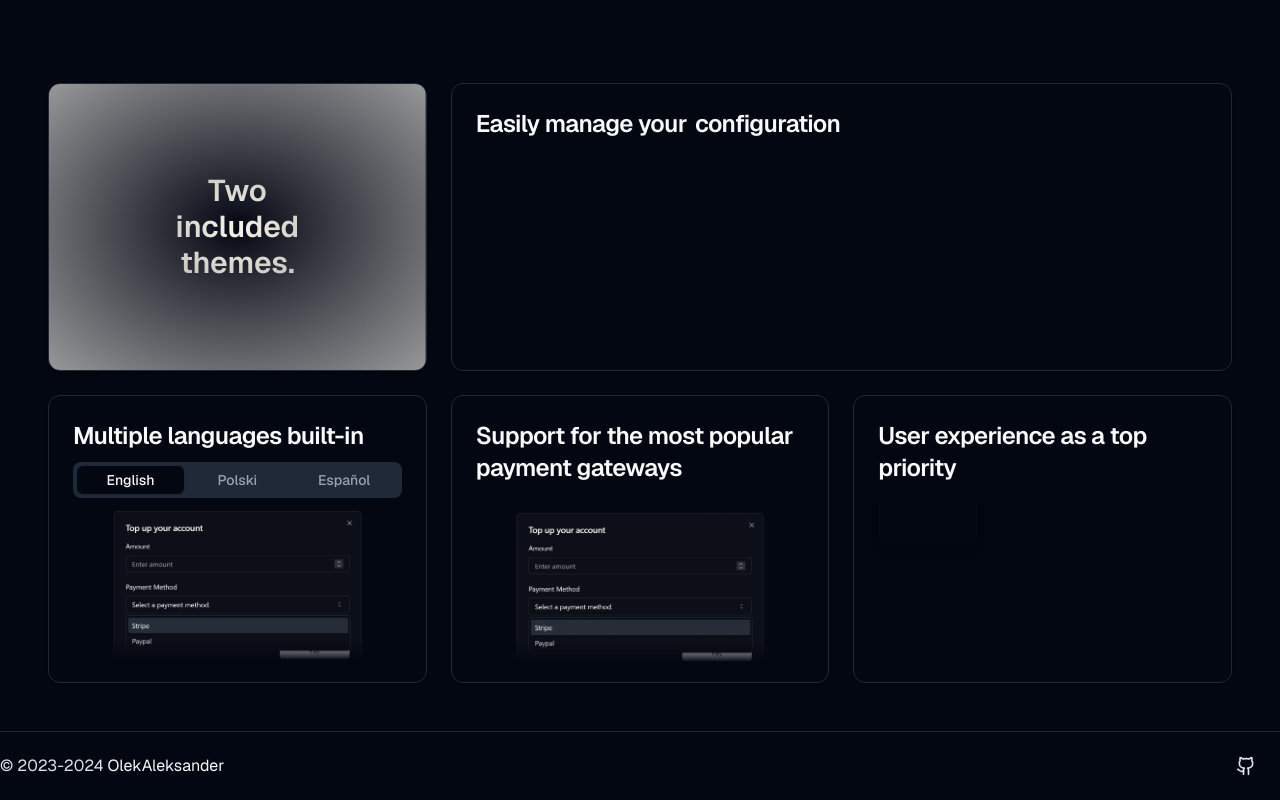
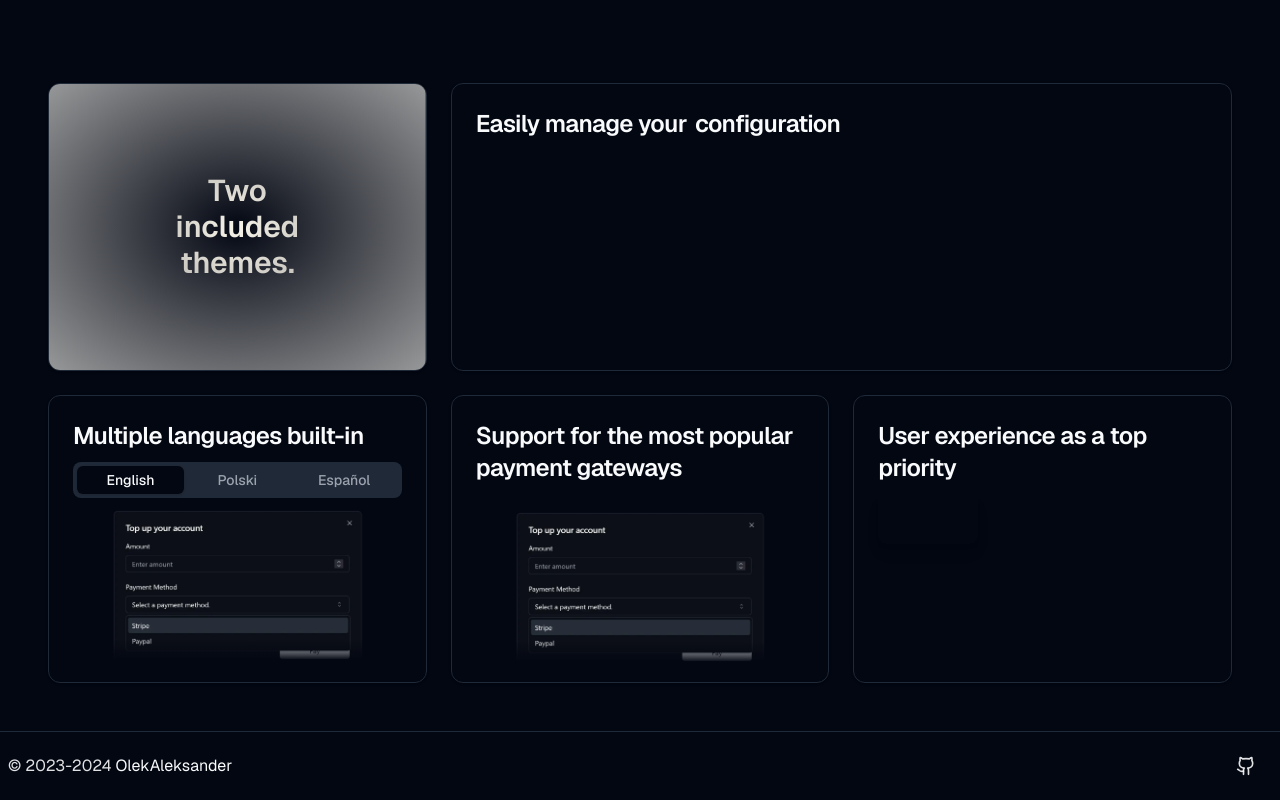
Before and after one commit to LumenPanel/website, a Next.js app: page / in a window 1280 px wide. Shown: the part 744-1544 px from the top of the page. Built offline with nearby package versions, Linux system fonts and the light colour scheme; grey boxes are pictures that could not be loaded.

Commit message:
Fix margin on the footer

```diff
--- a/components/footer.tsx
+++ b/components/footer.tsx
@@ -8,7 +8,7 @@ export function Footer() {
     return (
         <div className='border-t py-4 absolute mt-12 left-0 right-0'>
             <div className='max-w-screen-xl m-auto text-foreground/90 justify-between flex-grow flex'>
-                <div className='my-auto mr-2'>
+                <div className='my-auto ml-2'>
                     © 2023-2024{' '}
                     <Link
                         className='my-auto text-foreground hover:underline duration-75 hover:text-white'
```
